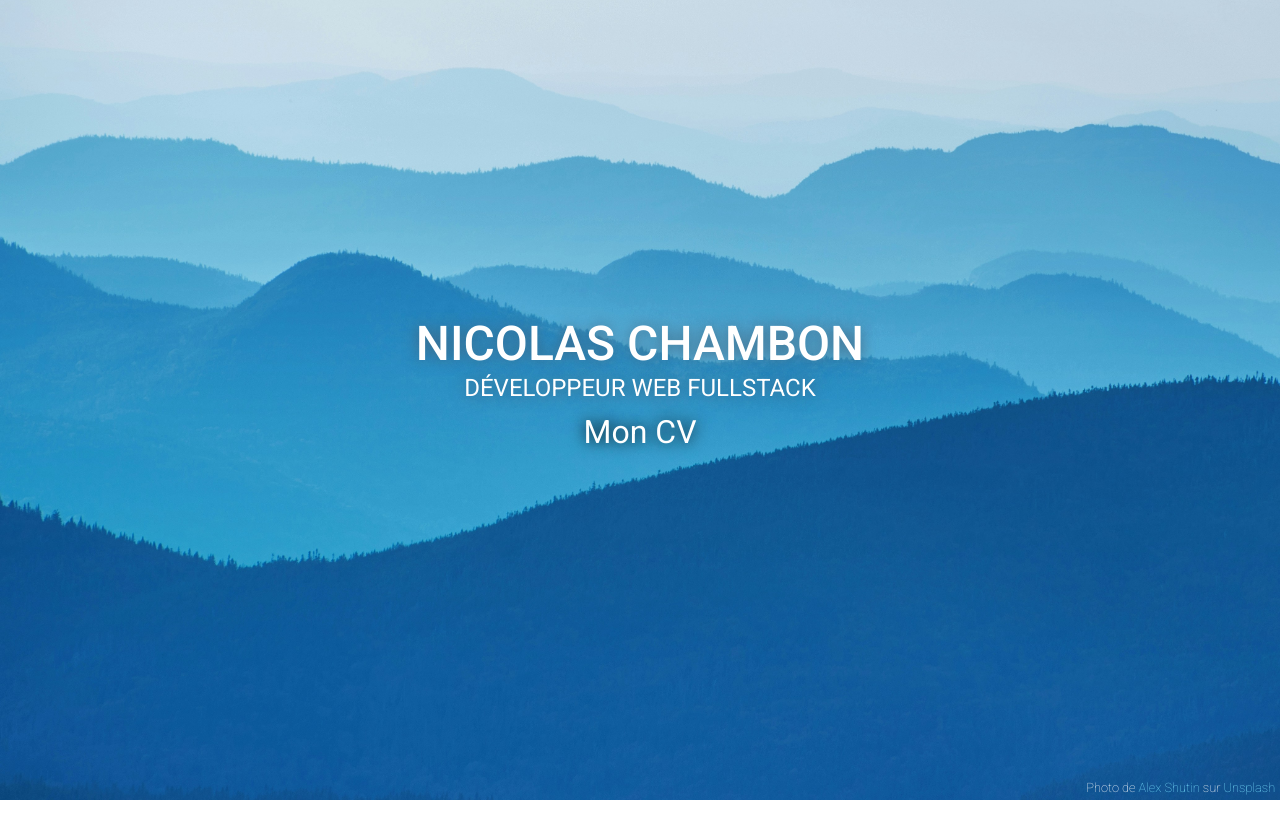
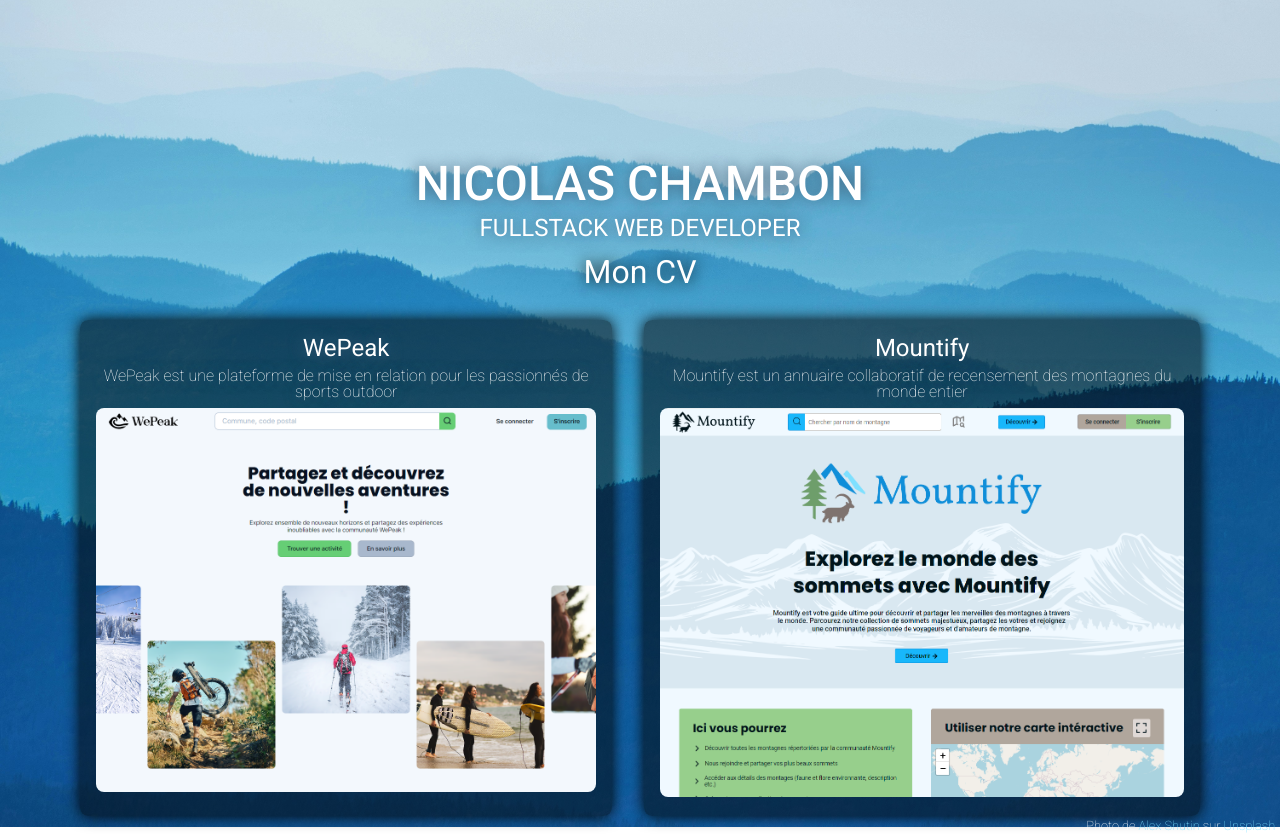
Before and after one commit to NicolasChambon/NicolasChambon.github.io, a plain HTML site: page index.html in a window 1280 px wide. Before the commit the page ends 800 px from the top, so only its background shows below. Drawn offline with Linux system fonts and the light colour scheme.

Commit message:
add Wepeak and Mountify description and links

```diff
--- a/css/style.css
+++ b/css/style.css
@@ -13,10 +13,10 @@ body {
 
 .main-section {
     margin: 0 auto;
-    padding-top: 40vh;
+    padding-top: 20vh;
     text-align: center;
     text-shadow: 0px 0px 15px rgb(66, 98, 124);
-    width: 50%;
+    width: 95%;
 }
 
 .main-section a {
@@ -45,6 +45,41 @@ body {
 
 .section-title {
     font-size: 2rem;
+    margin-bottom: 2rem;
+}
+
+.project-cards {
+    display: flex;
+    flex-direction: row;
+    margin: 0 auto;
+    gap: 2rem;
+    width: 70rem;
+}
+
+.project-card {
+    background-color: rgba(0, 0, 0, 0.5);
+    border-radius: 0.5rem;
+    box-shadow: 0px 0px 15px rgb(0, 0, 0);
+    padding: 1rem;
+
+}
+
+.project-card h3 {
+    font-size: 1.5rem;
+    margin-bottom: 0.5rem;
+}
+
+
+.project-card p {
+    font-size: 1rem;
+    font-weight: 200;
+    margin-bottom: 0.5rem;
+}
+
+.project-card video,
+.project-card img {
+    border-radius: 0.5rem;
+    width: 100%;
 }
 
 .footer-section {
--- a/index.html
+++ b/index.html
@@ -31,8 +31,21 @@
 
     <main class="main-section">
         <h1 class="home-title">Nicolas Chambon</h1>
-        <p class="subtitle">Développeur web fullstack</p>
+        <p class="subtitle">Fullstack web developer</p>
         <h2 class="section-title"><a href="assets/CV - Nicolas Chambon.pdf">Mon CV</a></h2>
+        <div class="project-cards">
+            <div class="project-card">
+                <h3 class="project-title">WePeak</h3>
+                <p class="project-description wepeak">WePeak est une plateforme de mise en relation pour les passionnés de sports outdoor</p>
+                <a href="https://github.com/NicolasChambon"><img src="assets/wepeak-screenshot.png" alt="Capture d'écran de WePeak"></a>
+            </div>
+            <div class="project-card">
+                <h3 class="project-title">Mountify</h3>
+                <p class="project-description">Mountify est un annuaire collaboratif de recensement des montagnes du monde entier</p>
+                <a href="https://www.youtube.com/watch?v=chCWGFydTHg"><img src="assets/mountify-screenshot.png" alt="Capture d'écran de Mountify"></a>
+            </div>
+        </div>
+
     </main>
     <footer class="footer-section">
         <p class="background-credit">
```
Also changed, not shown: assets/mountify-screenshot.png (added), assets/wepeak-screenshot.png (added).
